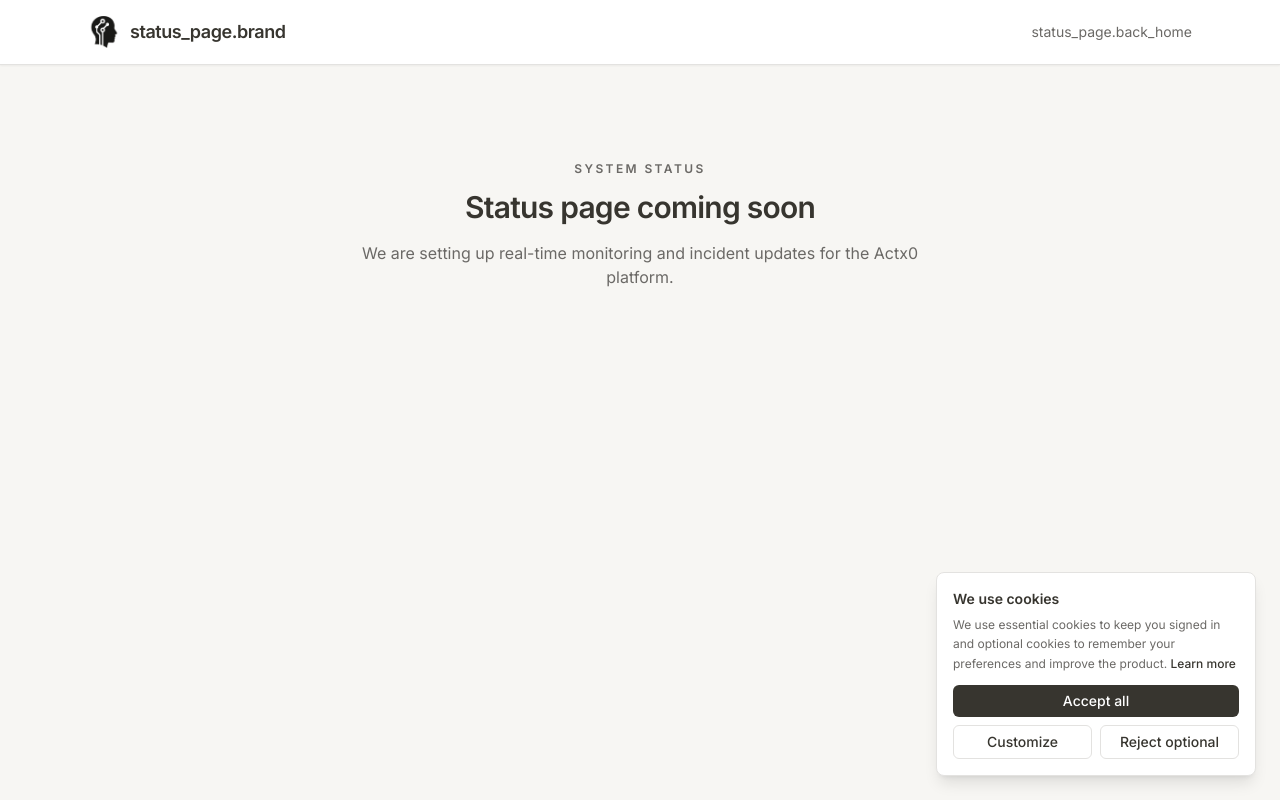
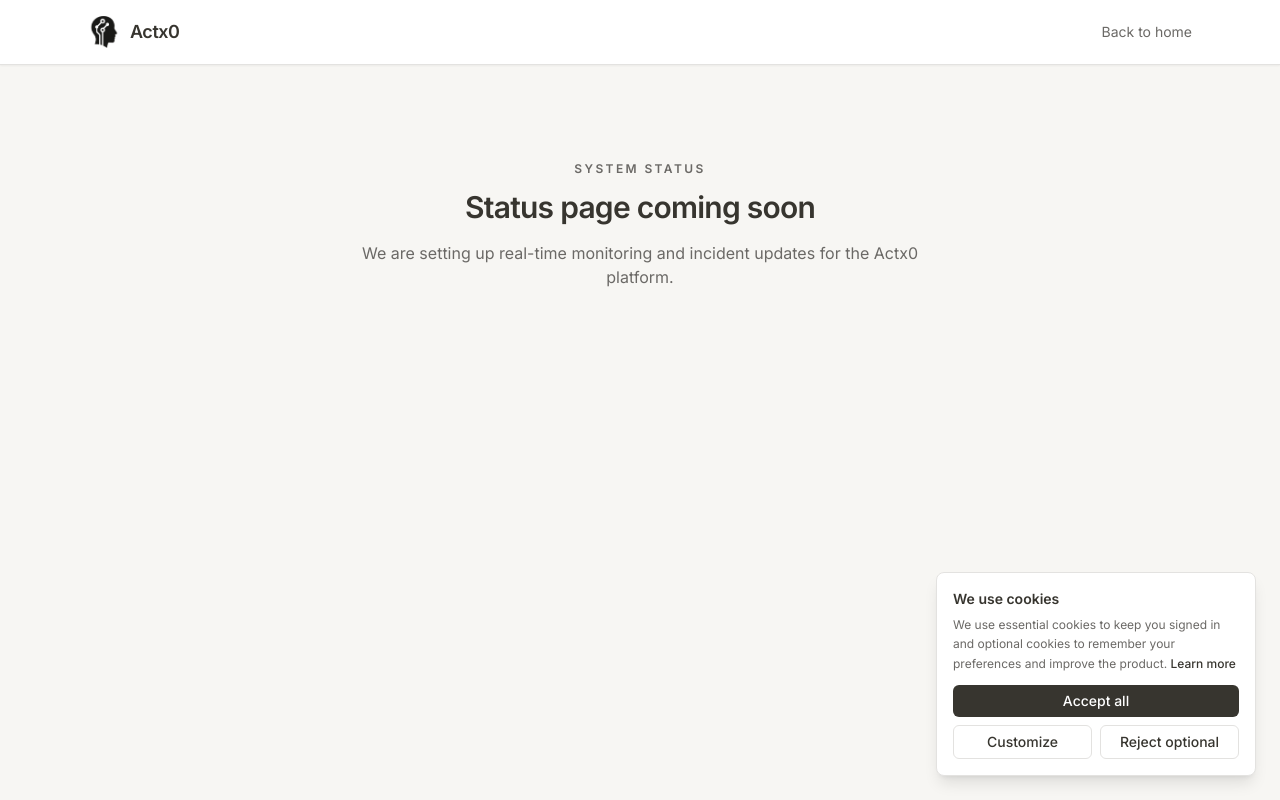
Before and after one commit to Actx0/Actx0, a Vue app in the folder web/: page /status in a window 1280 px wide. Built offline with nearby package versions, Linux system fonts and the light colour scheme.

Commit message:
chore: updates

```diff
--- a/web/src/views/Status.vue
+++ b/web/src/views/Status.vue
@@ -4,9 +4,9 @@
       <nav class="mx-auto flex max-w-6xl items-center justify-between px-6 py-4">
         <router-link to="/" class="flex items-center gap-2.5">
           <img src="/logo.png" :alt="$t('common.logo_alt')" class="h-8 w-auto" />
-          <span class="text-lg font-semibold tracking-tight">{{ $t('status_page.brand') }}</span>
+          <span class="text-lg font-semibold tracking-tight">{{ $t('common.brand') }}</span>
         </router-link>
-        <router-link to="/" class="landing-link">{{ $t('status_page.back_home') }}</router-link>
+        <router-link to="/" class="landing-link">{{ $t('status_page.back_to_home') }}</router-link>
       </nav>
     </header>
 
```
Also changed, not shown: 77 other files (tests, documents, lock files or other folders).
